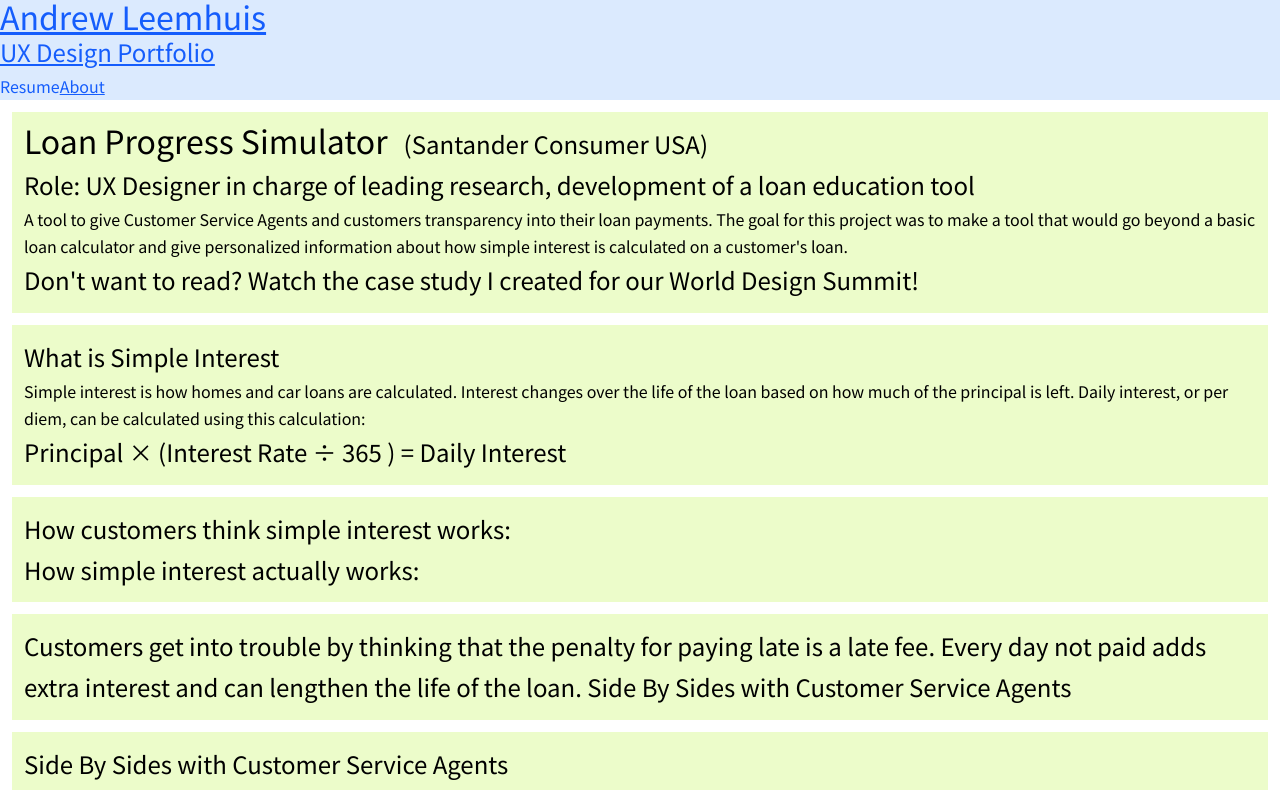
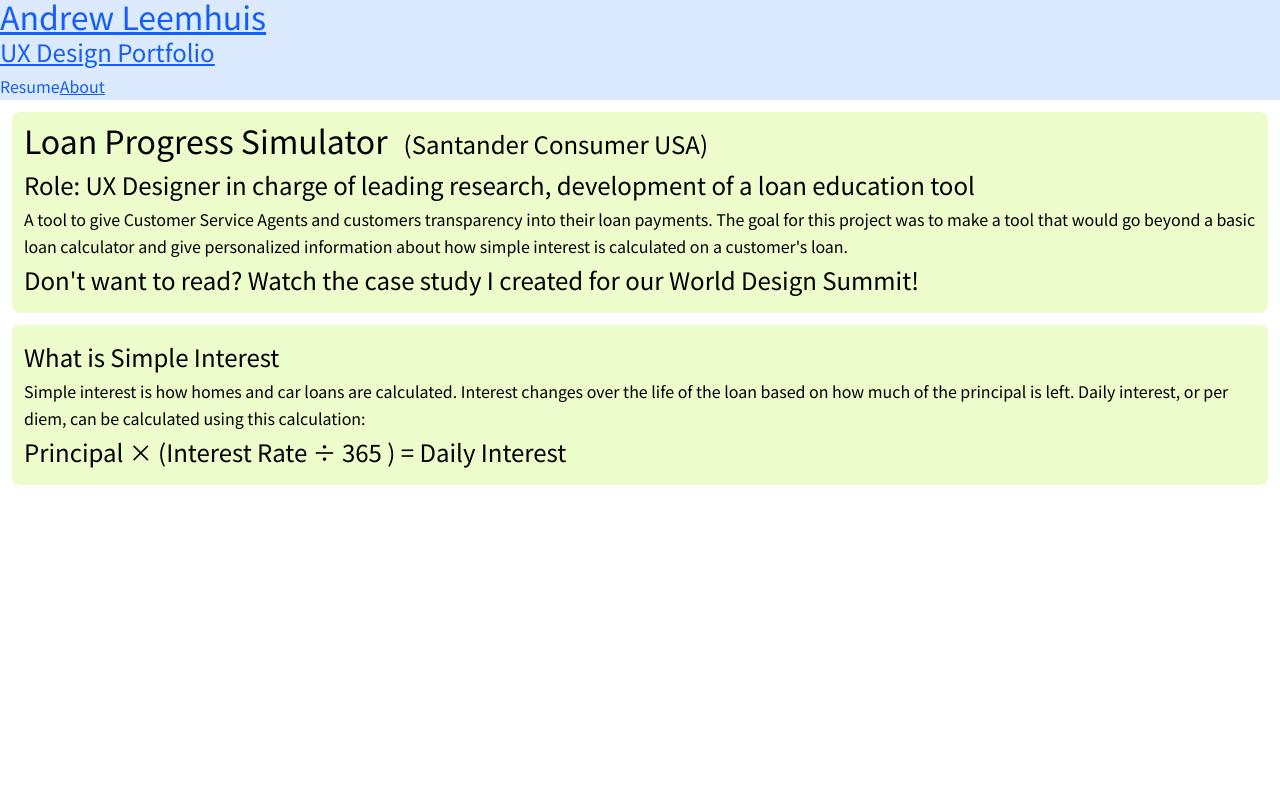
Before and after one commit to tanukilandslide/andrew-leemhuis-portfolio, a Vue app: page /loan-progress-simulator in a window 1280 px wide. Shown: the top 790 px of the page. Built offline with nearby package versions, Linux system fonts and the light colour scheme; what vue3-lottie would draw is missing.

Commit message:
Added the SlidingBox component which is mostly functional

```diff
--- a/package.json
+++ b/package.json
@@ -32,7 +32,7 @@
     "npm-run-all2": "^8.0.4",
     "oxlint": "~1.47.0",
     "postcss": "^8.5.6",
-    "prettier": "3.8.1",
+    "prettier": "^3.8.1",
     "tailwindcss": "^4.2.0",
     "vite": "^7.3.1",
     "vite-plugin-vue-devtools": "^8.0.6",
--- a/src/components/Box.vue
+++ b/src/components/Box.vue
@@ -1,5 +1,5 @@
 <template>
-  <div class="bg-lime-100 p-3 m-3">
+  <div class="bg-lime-100 p-3 m-3 rounded-lg">
     <slot></slot>
   </div>
 </template>
--- /dev/null
+++ b/src/components/SlidingBox.vue
@@ -0,0 +1,15 @@
+<template>
+<div class=" h-[75vh] sticky top-5">
+  <box>
+    <slot>
+
+    </slot>
+  </box>
+</div>
+
+</template>
+
+<script setup>
+import Box from './Box.vue';
+
+</script>
--- a/src/pages/loan-progress-simulator/LoanProgressSimulator.vue
+++ b/src/pages/loan-progress-simulator/LoanProgressSimulator.vue
@@ -15,7 +15,7 @@
     <h2>Don't want to read? Watch the case study I created for our World Design Summit!</h2>
   </Box>
 
-  <Box>
+  <SlidingBox>
     <h2>What is Simple Interest</h2>
 
     <p>
@@ -25,7 +25,7 @@
     </p>
 
     <h2>Principal × (Interest Rate ÷ 365 ) = Daily Interest</h2>
-  </Box>
+  </SlidingBox>
 
   <Box>
     <h2>How customers think simple interest works:</h2>
@@ -217,4 +217,5 @@
 <script setup>
 import Box from '@/components/Box.vue'
 import Button from '@/components/Button.vue'
+import SlidingBox from '@/components/SlidingBox.vue';
 </script>
```
Also changed, not shown: 1 other file (tests, documents, lock files or other folders).
